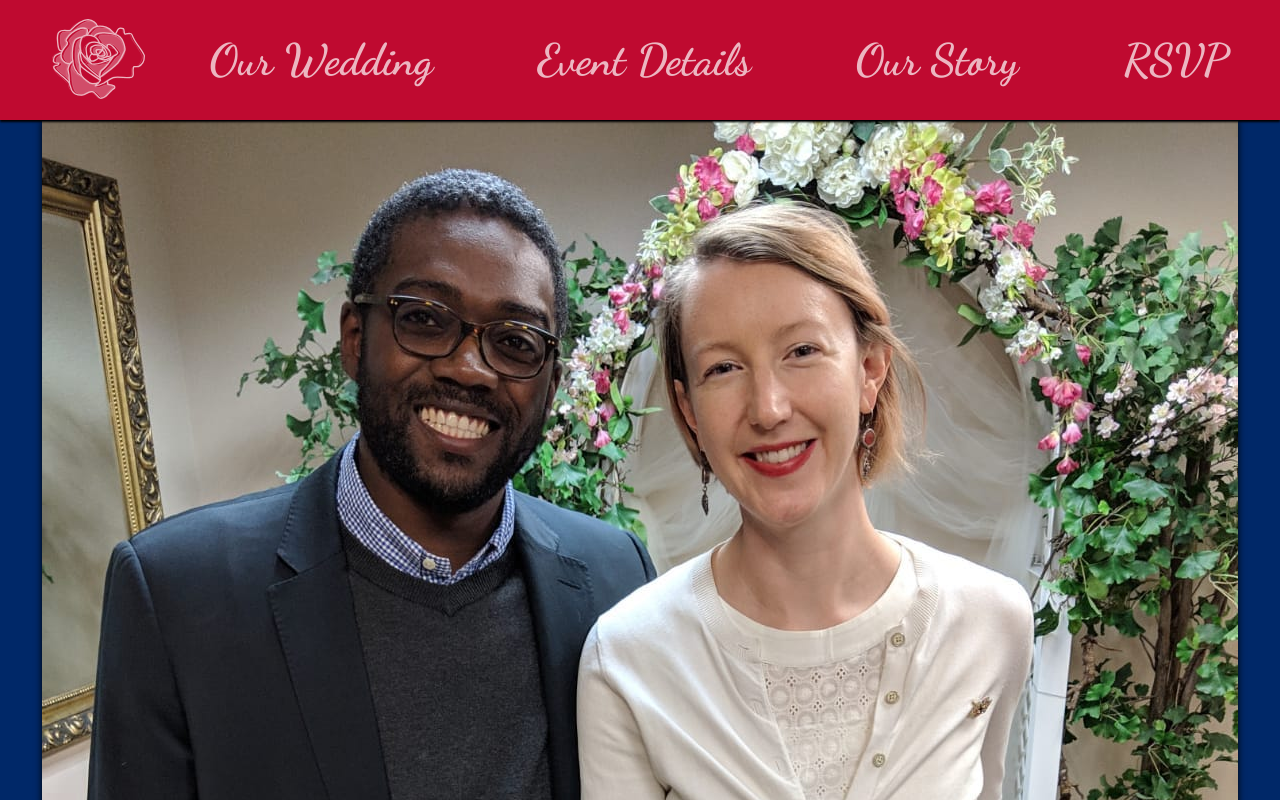
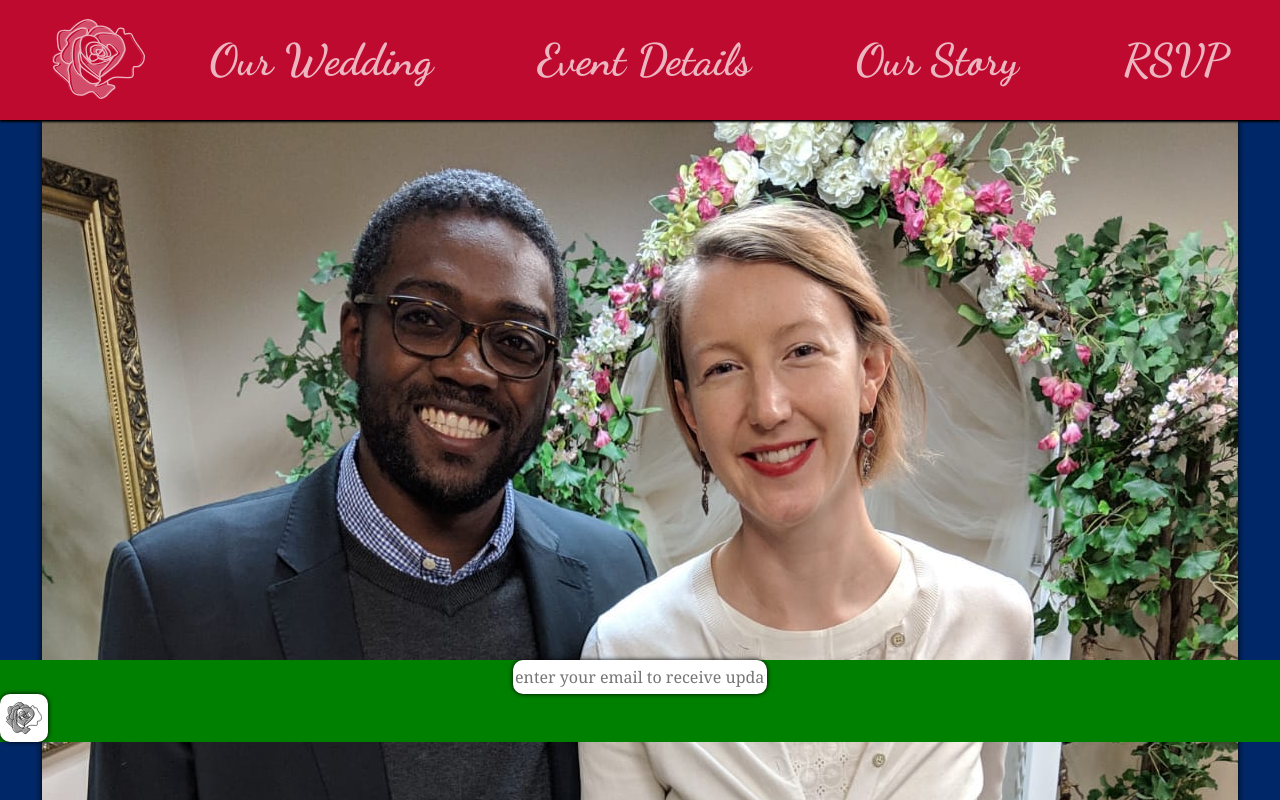
Before and after one commit to HelenHMaher/privatandflorence, a React (Create React App) app: page / in a window 1280 px wide. Shown: the top 800 px of the page. Built offline with nearby package versions, Linux system fonts and the light colour scheme.

Commit message:
messing with the welcome page

```diff
--- a/src/App.css
+++ b/src/App.css
@@ -67,7 +67,12 @@ html {
 
 /***************Welcome*************/
 
+.welcome {
+  position: relative;
+}
+
 .main-image {
+  width: 100vw;
   display: flex;
   justify-content: center;
 }
@@ -75,3 +80,48 @@ html {
 #engagement-photo {
   box-shadow: 0 0 7px;
 }
+
+.email {
+  position: absolute;
+  width: 100vw;
+  z-index: 9;
+  top: 80vh;
+  margin: auto;
+  background: green;
+}
+
+#email {
+  width: 250px;
+  height: 2rem;
+  text-justify: center;
+  font-family: Cambria, Cochin, Georgia, "Times New Roman", Times, serif;
+  font-size: 1rem;
+  border: none;
+  box-shadow: 0 0 5px;
+  border-radius: 10px;
+  text-align: center;
+}
+
+.submit-button {
+  height: 3rem;
+  width: 3rem;
+  border: none;
+  box-shadow: 0 0 5px;
+  border-radius: 10px;
+  background: white;
+  display: flex;
+  justify-content: center;
+  align-items: center;
+}
+
+#roseimage {
+  height: 2rem;
+  position: absolute;
+}
+
+#send-email {
+  z-index: 8;
+  opacity: 0;
+  width: 3rem;
+  height: 3rem;
+}
--- a/src/welcome/index.js
+++ b/src/welcome/index.js
@@ -26,10 +26,24 @@ export const Welcome = () => {
             id="email"
             type="email"
             className="fill-in-blank"
-            placeholder="enter your email receive updates"
+            placeholder="enter your email to receive updates"
             required
           />
-          <input id="submit" type="submit" value="submit" className="btn" />
+          <div className="submit-button">
+            <input
+              id="send-email"
+              type="submit"
+              value=""
+              className="btn"
+              title="submit"
+            />
+            <img
+              id="roseimage"
+              onclick="submitForm()"
+              src={require("../photos/roseicon.svg")}
+              alt="rose icon"
+            />
+          </div>
         </form>
       </div>
     </section>
```
Also changed, not shown: src/photos/roseicon.svg (renamed from public/roseicon.svg).
